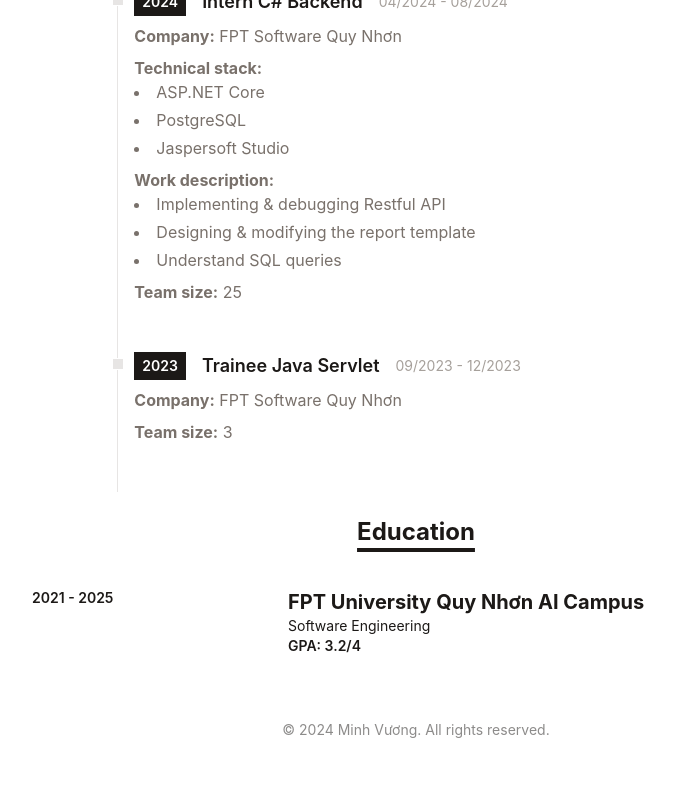
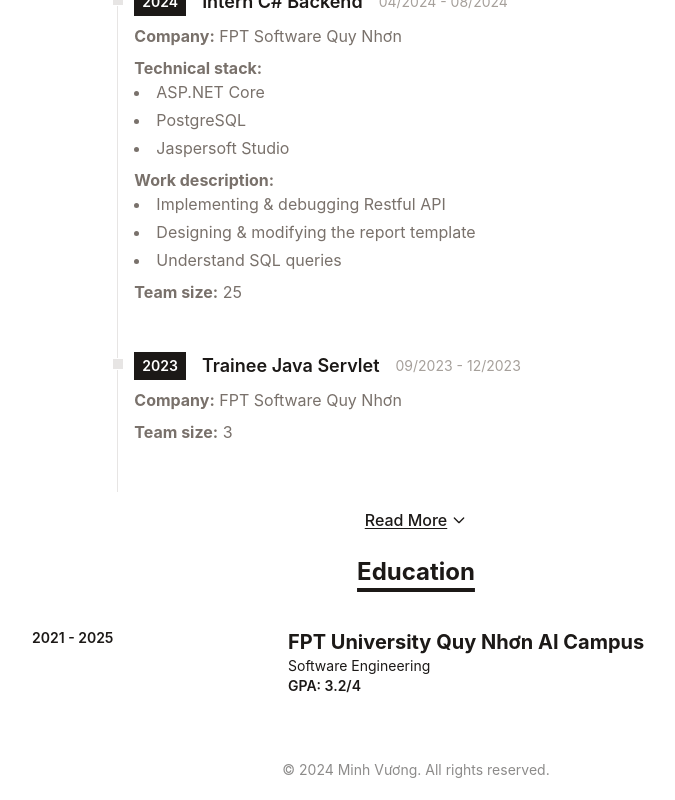
Before and after one commit to hardingadonis/hardingadonis.github.io, a React (Vite) app: page / in a window 1280 px wide. Shown: the part 2983-3783 px from the top of the page, without its empty margins (224-899 px from the left). Before the commit the page ends 3743 px from the top, so only its background shows below. Built offline with nearby package versions, Linux system fonts and the light colour scheme.

Commit message:
refactor: simplify work experience list rendering with state management for show/hide functionality

```diff
--- a/src/components/WorkExperienceList.tsx
+++ b/src/components/WorkExperienceList.tsx
@@ -1,8 +1,15 @@
+import { useState } from 'react';
+
 import Title from '@/components/Title';
 import WorkExperienceItem from '@/components/WorkExperienceItem';
 import { workExperienceData as list } from '@/data/workExperienceData';
 
 const WorkExperienceList = () => {
+	const [showAll, setShowAll] = useState(false);
+	const reversedList = list.slice().reverse();
+	const displayedItems = showAll ? reversedList : reversedList.slice(0, 3);
+	const hasMoreItems = list.length > 3;
+
 	return (
 		<>
 			<div className="w-full flex justify-center mt-6">
@@ -11,16 +18,57 @@ const WorkExperienceList = () => {
 
 			<div className="flex flex-col md:flex-row justify-center items-center my-5">
 				<div className="w-full md:w-7/12">
-					{list
-						.slice()
-						.reverse()
-						.slice(0, 3)
-						.map((workExperience) => (
-							<WorkExperienceItem
-								workExperience={workExperience}
-								key={workExperience.id}
-							/>
-						))}
+					{displayedItems.map((workExperience) => (
+						<WorkExperienceItem
+							workExperience={workExperience}
+							key={workExperience.id}
+						/>
+					))}
+
+					{hasMoreItems && (
+						<div className="flex justify-center mt-4">
+							<button
+								onClick={() => setShowAll(!showAll)}
+								className="text-stone-900 hover:text-stone-700 font-medium transition-colors duration-200 flex items-center gap-1 underline underline-offset-2"
+							>
+								{showAll ? (
+									<>
+										Show Less
+										<svg
+											className="w-4 h-4 transform rotate-180"
+											fill="none"
+											stroke="currentColor"
+											viewBox="0 0 24 24"
+										>
+											<path
+												strokeLinecap="round"
+												strokeLinejoin="round"
+												strokeWidth={2}
+												d="M19 9l-7 7-7-7"
+											/>
+										</svg>
+									</>
+								) : (
+									<>
+										Read More
+										<svg
+											className="w-4 h-4"
+											fill="none"
+											stroke="currentColor"
+											viewBox="0 0 24 24"
+										>
+											<path
+												strokeLinecap="round"
+												strokeLinejoin="round"
+												strokeWidth={2}
+												d="M19 9l-7 7-7-7"
+											/>
+										</svg>
+									</>
+								)}
+							</button>
+						</div>
+					)}
 				</div>
 			</div>
 		</>
```
